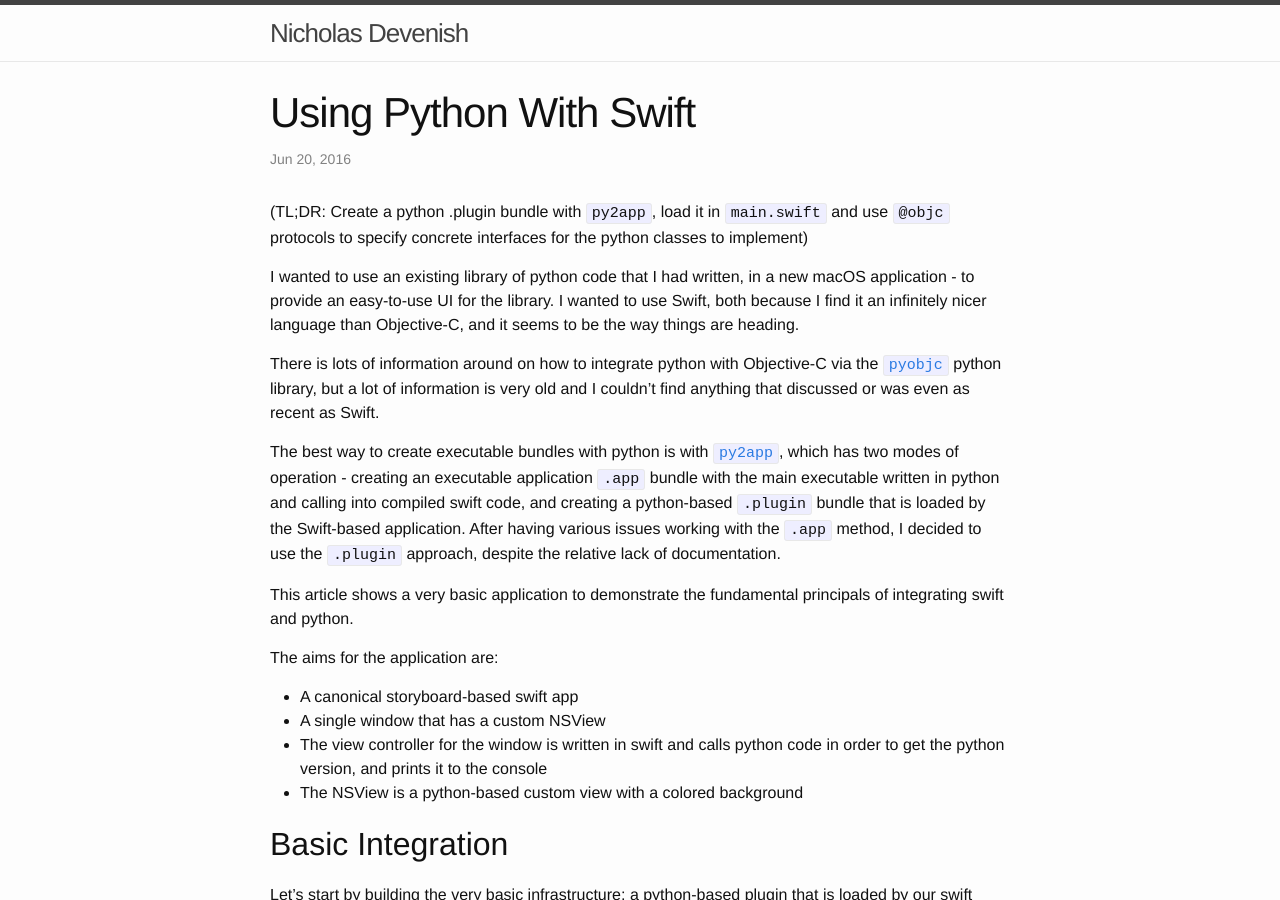
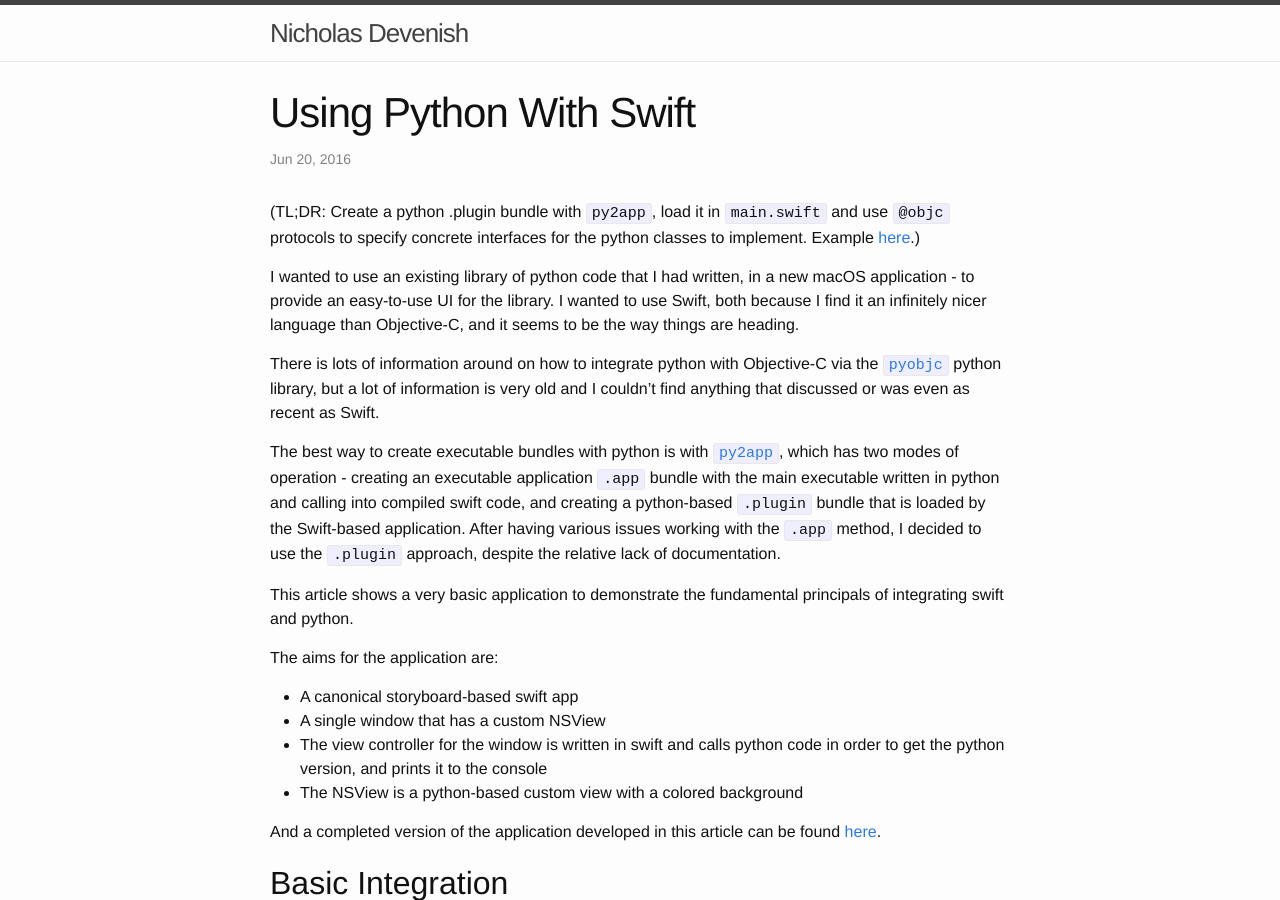
Before and after one commit to ndevenish/Site-ndevenish, a Jekyll site: the page built from _posts/2016-06-20-using-python-with-swift.markdown, in a window 1280 px wide and 900 px high. Built offline with Jekyll 4.4.1, drawn with Linux system fonts in a browser that asks for light colours.

Commit message:
Add link to example repository

```diff
--- a/_posts/2016-06-20-using-python-with-swift.markdown
+++ b/_posts/2016-06-20-using-python-with-swift.markdown
@@ -8,7 +8,7 @@ excerpt_separator: <!--more-->
 
 (TL;DR: Create a python .plugin bundle with `py2app`, load it in `main.swift`
 and use `@objc` protocols to specify concrete interfaces for the python classes
-to implement)
+to implement. Example [here][githubexample].)
 
 I wanted to use an existing library of python code that I had written, in a
 new macOS application - to provide an easy-to-use UI for the library. I wanted
@@ -40,6 +40,8 @@ The aims for the application are:
   in order to get the python version, and prints it to the console
 - The NSView is a python-based custom view with a colored background
 
+And a completed version of the application developed in this article can be
+found [here][githubexample].
 
 Basic Integration
 -----------------
```
Also changed, not shown: other parts of _posts/2016-06-20-using-python-with-swift.markdown (+1 -0 lines).
